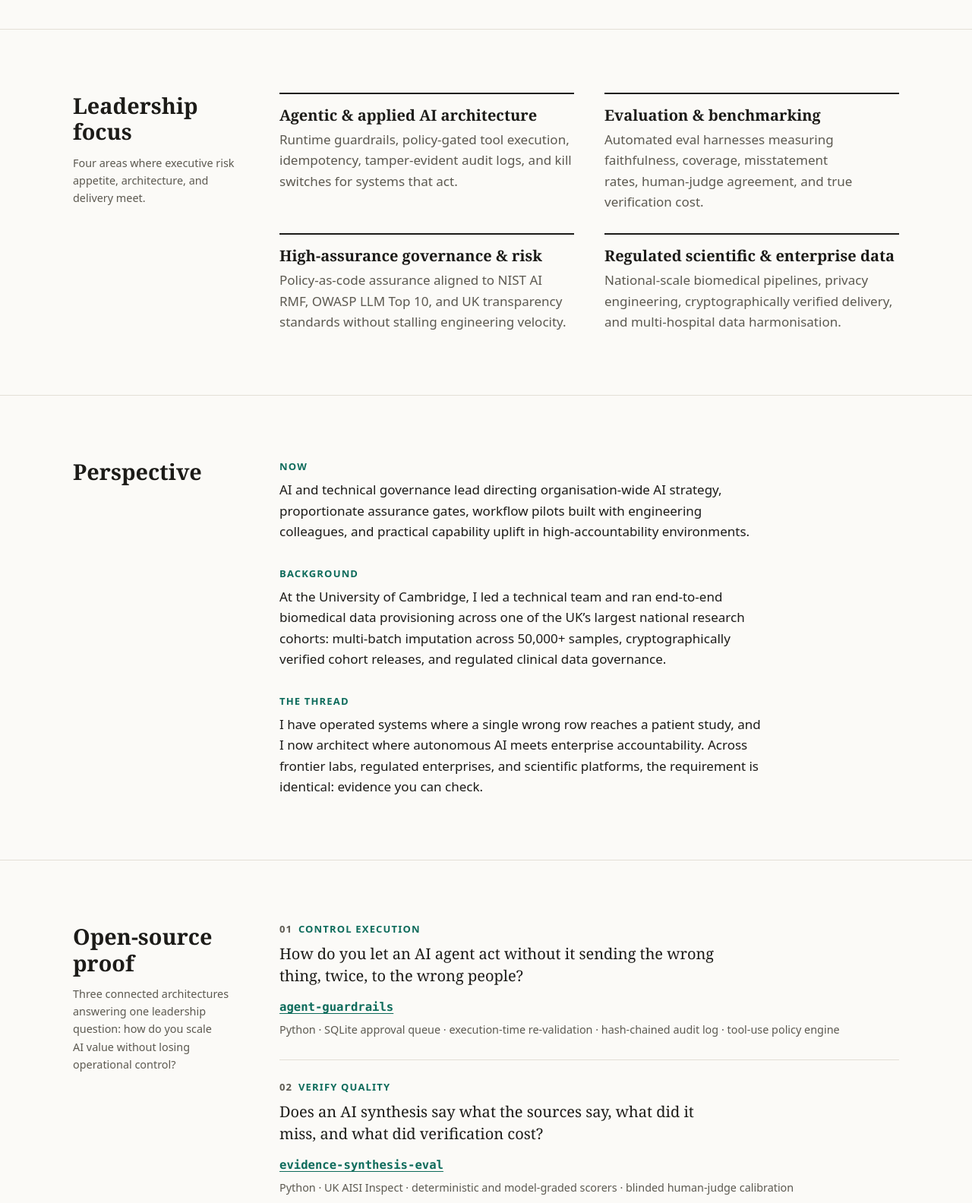
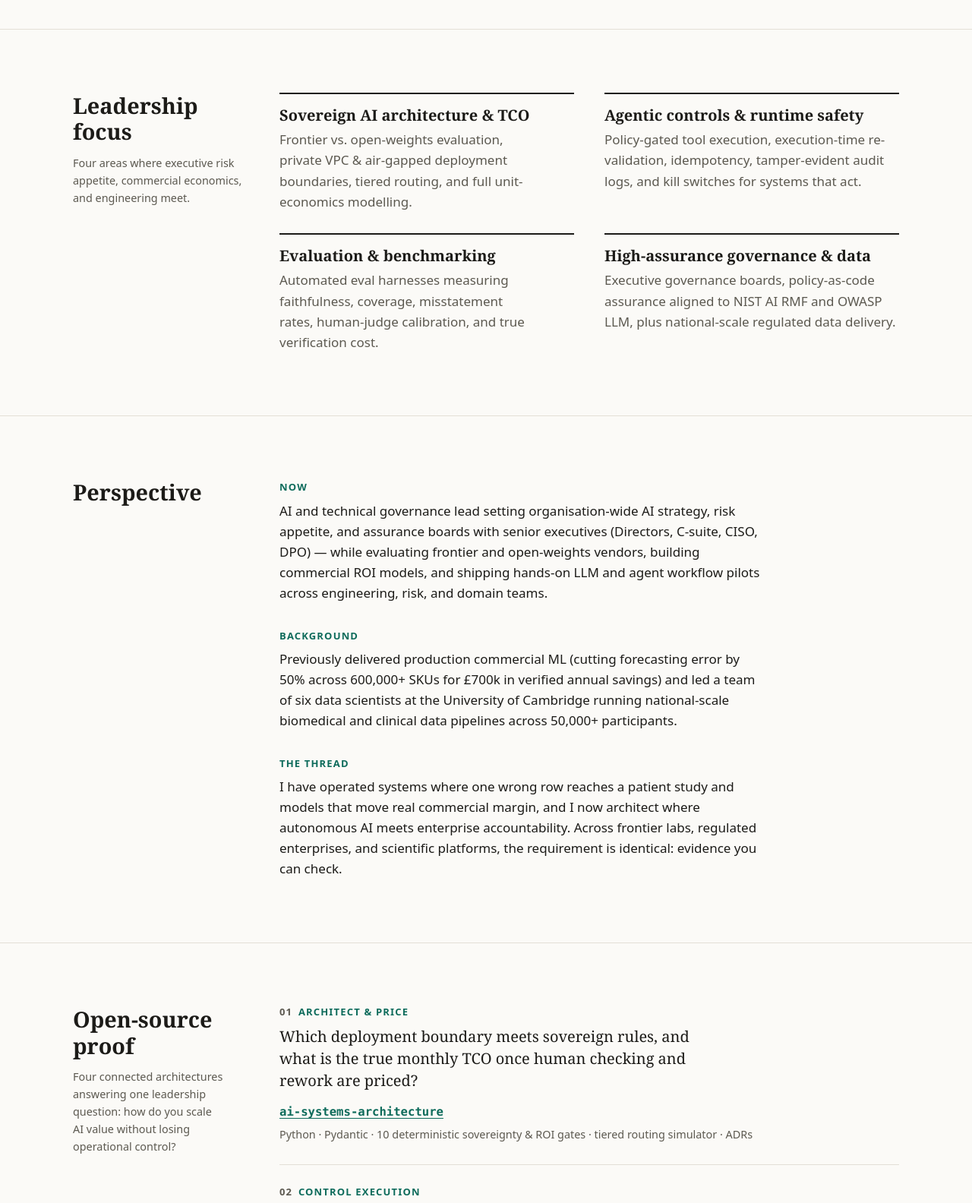
Before and after one commit to dsugurtuna/dsugurtuna.github.io, a plain HTML site: page index.html in a window 1280 px wide. Shown: the part 680-2264 px from the top of the page at 76% size. Drawn offline with Linux system fonts and the light colour scheme.

Commit message:
docs: upgrade portfolio site with ai-systems-architecture and commercial ROI

```diff
--- a/index.html
+++ b/index.html
@@ -4,7 +4,7 @@
   <meta charset="utf-8">
   <meta name="viewport" content="width=device-width, initial-scale=1">
   <title>Ugur Tuna — AI Leader &amp; Systems Architect</title>
-  <meta name="description" content="Ugur Tuna: AI Leader &amp; Systems Architect spanning agentic controls, LLM evaluation and benchmarking, high-assurance AI governance, and regulated national-scale data systems.">
+  <meta name="description" content="Ugur Tuna: AI Leader &amp; Systems Architect spanning sovereign and agentic AI architecture, LLM evaluation and benchmarking, high-assurance AI governance, and commercial &amp; scientific scale.">
   <meta name="author" content="Ugur Tuna">
   <meta name="color-scheme" content="light dark">
   <meta name="theme-color" content="#fbfaf7" media="(prefers-color-scheme: light)">
@@ -16,7 +16,7 @@
   <meta property="og:site_name" content="Ugur Tuna">
   <meta property="og:locale" content="en_GB">
   <meta property="og:title" content="Ugur Tuna — AI Leader &amp; Systems Architect">
-  <meta property="og:description" content="Executive AI leadership and hands-on systems engineering: agentic guardrails, LLM evaluation harnesses, and proportionate AI assurance.">
+  <meta property="og:description" content="Executive AI leadership and systems engineering: sovereign architecture &amp; TCO, agentic guardrails, LLM evaluation harnesses, and proportionate AI assurance.">
   <meta property="og:url" content="https://dsugurtuna.github.io/">
   <meta property="og:image" content="https://dsugurtuna.github.io/assets/og.png">
   <meta property="og:image:width" content="1200">
@@ -47,7 +47,7 @@
     <section class="hero wrap" aria-labelledby="hero-title">
       <p class="eyebrow">Ugur Tuna · AI Leader &amp; Systems Architect · London / Cambridge, UK</p>
       <h1 id="hero-title">I build AI systems, <span class="accent">and the controls that make them safe to use.</span></h1>
-      <p class="lede">Technical AI leader bridging executive strategy and production systems engineering — spanning agentic controls, LLM evaluation, high-assurance governance, and regulated scientific data at national scale.</p>
+      <p class="lede">Technical AI leader bridging executive strategy, commercial ROI, and production systems engineering — spanning sovereign &amp; agentic AI architecture, LLM evaluation, high-assurance governance, and regulated scale.</p>
       <ul class="hero-links">
         <li><a href="projects.html">Explore systems &amp; code</a></li>
         <li><a href="writing/">Read the essays</a></li>
@@ -59,24 +59,24 @@
       <div class="wrap section-grid">
         <div class="section-head">
           <h2 id="focus-title">Leadership focus</h2>
-          <p>Four areas where executive risk appetite, architecture, and delivery meet.</p>
+          <p>Four areas where executive risk appetite, commercial economics, and engineering meet.</p>
         </div>
         <ul class="principles">
           <li>
-            <h3>Agentic &amp; applied AI architecture</h3>
-            <p>Runtime guardrails, policy-gated tool execution, idempotency, tamper-evident audit logs, and kill switches for systems that act.</p>
+            <h3>Sovereign AI architecture &amp; TCO</h3>
+            <p>Frontier vs. open-weights evaluation, private VPC &amp; air-gapped deployment boundaries, tiered routing, and full unit-economics modelling.</p>
+          </li>
+          <li>
+            <h3>Agentic controls &amp; runtime safety</h3>
+            <p>Policy-gated tool execution, execution-time re-validation, idempotency, tamper-evident audit logs, and kill switches for systems that act.</p>
           </li>
           <li>
             <h3>Evaluation &amp; benchmarking</h3>
-            <p>Automated eval harnesses measuring faithfulness, coverage, misstatement rates, human-judge agreement, and true verification cost.</p>
+            <p>Automated eval harnesses measuring faithfulness, coverage, misstatement rates, human-judge calibration, and true verification cost.</p>
           </li>
           <li>
-            <h3>High-assurance governance &amp; risk</h3>
-            <p>Policy-as-code assurance aligned to NIST AI RMF, OWASP LLM Top 10, and UK transparency standards without stalling engineering velocity.</p>
-          </li>
-          <li>
-            <h3>Regulated scientific &amp; enterprise data</h3>
-            <p>National-scale biomedical pipelines, privacy engineering, cryptographically verified delivery, and multi-hospital data harmonisation.</p>
+            <h3>High-assurance governance &amp; data</h3>
+            <p>Executive governance boards, policy-as-code assurance aligned to NIST AI RMF and OWASP LLM, plus national-scale regulated data delivery.</p>
           </li>
         </ul>
       </div>
@@ -90,15 +90,15 @@
         <dl class="story">
           <div>
             <dt>Now</dt>
-            <dd>AI and technical governance lead directing organisation-wide AI strategy, proportionate assurance gates, workflow pilots built with engineering colleagues, and practical capability uplift in high-accountability environments.</dd>
+            <dd>AI and technical governance lead setting organisation-wide AI strategy, risk appetite, and assurance boards with senior executives (Directors, C-suite, CISO, DPO) — while evaluating frontier and open-weights vendors, building commercial ROI models, and shipping hands-on LLM and agent workflow pilots across engineering, risk, and domain teams.</dd>
           </div>
           <div>
             <dt>Background</dt>
-            <dd>At the University of Cambridge, I led a technical team and ran end-to-end biomedical data provisioning across one of the UK’s largest national research cohorts: multi-batch imputation across 50,000+ samples, cryptographically verified cohort releases, and regulated clinical data governance.</dd>
+            <dd>Previously delivered production commercial ML (cutting forecasting error by 50% across 600,000+ SKUs for £700k in verified annual savings) and led a team of six data scientists at the University of Cambridge running national-scale biomedical and clinical data pipelines across 50,000+ participants.</dd>
           </div>
           <div>
             <dt>The thread</dt>
-            <dd>I have operated systems where a single wrong row reaches a patient study, and I now architect where autonomous AI meets enterprise accountability. Across frontier labs, regulated enterprises, and scientific platforms, the requirement is identical: evidence you can check.</dd>
+            <dd>I have operated systems where one wrong row reaches a patient study and models that move real commercial margin, and I now architect where autonomous AI meets enterprise accountability. Across frontier labs, regulated enterprises, and scientific platforms, the requirement is identical: evidence you can check.</dd>
           </div>
         </dl>
       </div>
@@ -108,10 +108,15 @@
       <div class="wrap section-grid">
         <div class="section-head">
           <h2 id="open-title">Open-source proof</h2>
-          <p>Three connected architectures answering one leadership question: how do you scale AI value without losing operational control?</p>
+          <p>Four connected architectures answering one leadership question: how do you scale AI value without losing operational control?</p>
         </div>
         <div>
           <ol class="flagships">
+            <li class="flagship">
+              <h3 class="flagship-label">Architect &amp; price</h3>
+              <p class="question">Which deployment boundary meets sovereign rules, and what is the true monthly TCO once human checking and rework are priced?</p>
+              <p class="flagship-repo"><a href="https://github.com/dsugurtuna/ai-systems-architecture">ai-systems-architecture</a> <span class="built-with">Python · Pydantic · 10 deterministic sovereignty &amp; ROI gates · tiered routing simulator · ADRs</span></p>
+            </li>
             <li class="flagship">
               <h3 class="flagship-label">Control execution</h3>
               <p class="question">How do you let an AI agent act without it sending the wrong thing, twice, to the wrong people?</p>
@@ -144,6 +149,10 @@
             <p>Usage counts show exposure, not whether outputs were accurate or decisions improved.</p>
           </li>
           <li>
+            <h3>Price total human effort.</h3>
+            <p>Verification, review, and downstream rework belong inside the true ROI of every AI workflow.</p>
+          </li>
+          <li>
             <h3>A second model is a critic, not a verifier.</h3>
             <p>Models share blind spots; agreement between models is not ground truth.</p>
           </li>
@@ -154,10 +163,6 @@
           <li>
             <h3>Solve the data problem before adding an agent.</h3>
             <p>Deterministic automation or cleaner structure beats fragile autonomy whenever possible.</p>
-          </li>
-          <li>
-            <h3>Price total human effort.</h3>
-            <p>Verification, review, and correction time belong inside the true ROI of every AI workflow.</p>
           </li>
           <li>
             <h3>Surface uncertainty explicitly.</h3>
@@ -173,13 +178,13 @@
           <h2 id="record-title">Scale &amp; delivery</h2>
         </div>
         <div>
-          <p class="record-intro">Selected delivery track record at the University of Cambridge and in enterprise AI leadership:</p>
+          <p class="record-intro">Selected delivery track record across enterprise AI leadership, commercial ML, and the University of Cambridge:</p>
           <ul class="record">
-            <li>Led an organisation-wide AI governance, assurance, and hands-on workflow pilot programme</li>
+            <li>Led organisation-wide AI strategy, governance boards (Directors, C-suite, CISO, DPO), vendor &amp; model evaluations, ROI cases, and hands-on workflow pilots</li>
+            <li>Delivered production demand forecasting across <strong>600,000+ SKUs</strong>, cutting error by <strong>50%</strong> for <strong>£700k in verified annual savings</strong></li>
             <li>Led a team of <strong>6 data scientists</strong> delivering national-scale biomedical and genomic operations</li>
             <li>Processed <strong>50,000+ samples</strong> across imputation batches with automated strand-conflict resolution</li>
-            <li>Delivered cryptographically verified research cohorts of <strong>10,000+ samples</strong> under strict data-access controls</li>
-            <li>Executed encrypted cloud transfers of <strong>hundreds of gigabytes</strong> into trusted research environments</li>
+            <li>Delivered cryptographically verified research cohorts of <strong>10,000+ samples</strong> and <strong>hundreds of GB</strong> into trusted research environments</li>
             <li>Harmonised multi-hospital clinical feeds toward the <strong>OMOP</strong> common data model across <strong>10+ disease areas</strong></li>
             <li>Executed regulated subject-access disclosures returning clinical genomic data for patient care decisions</li>
           </ul>
```
Also changed, not shown: projects.html (+18 -6 lines).
